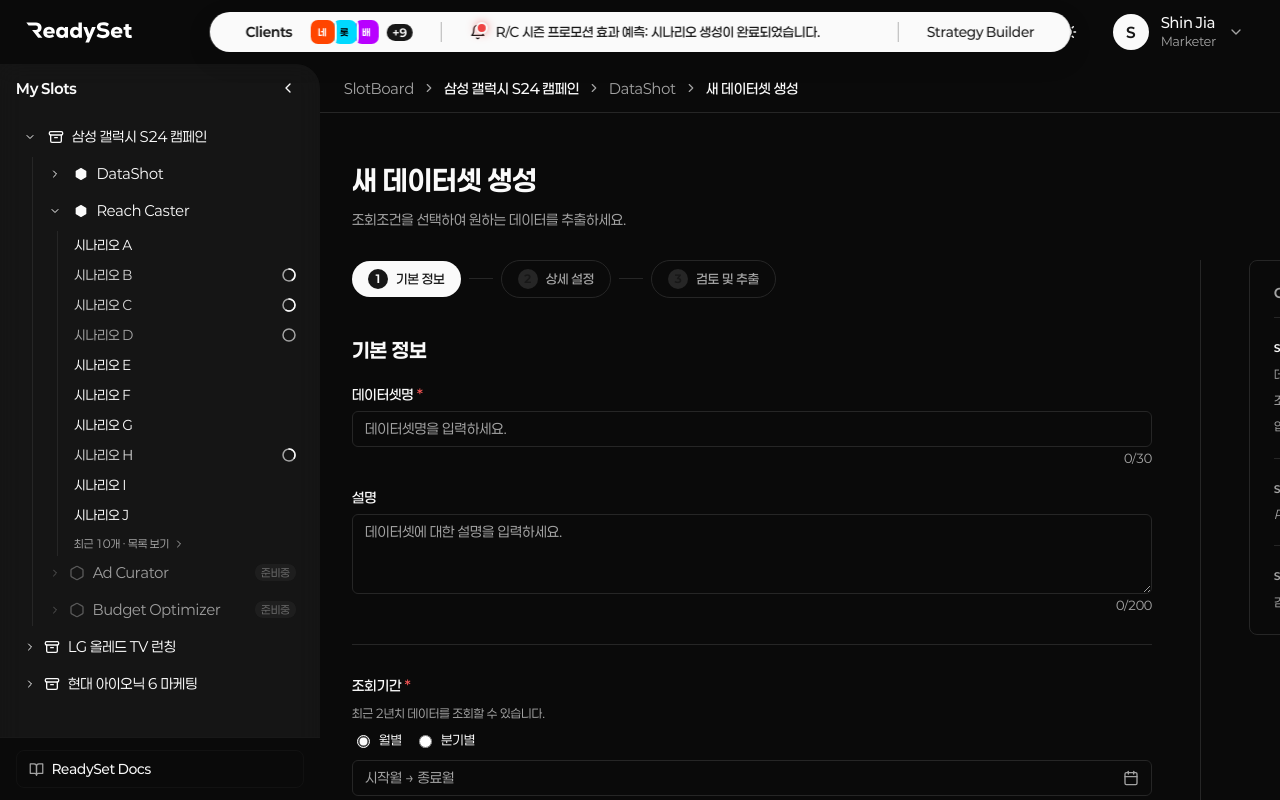
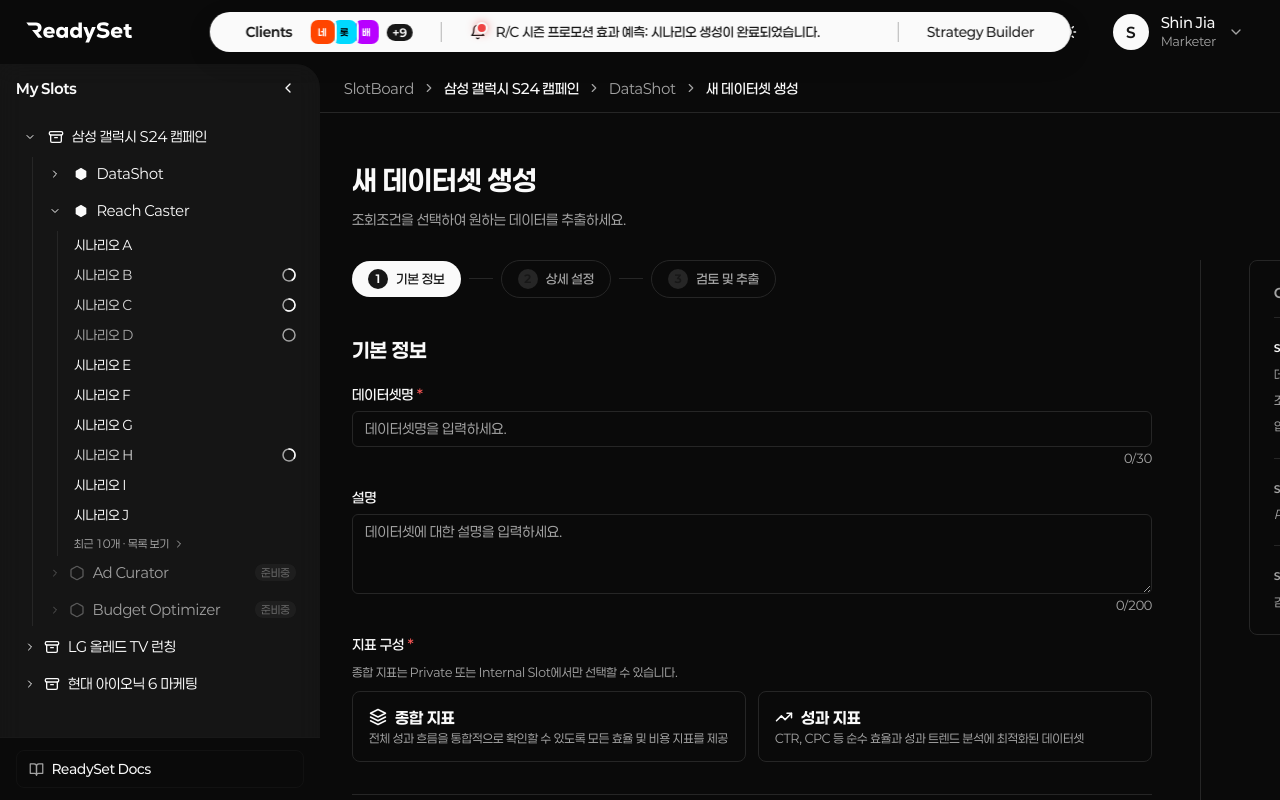
Before and after one commit to taetaej/ReadySet, a React (Vite) app: page /datashot/new in a window 1280 px wide. Shown: the top 800 px of the page. Built offline with nearby package versions, Linux system fonts and the light colour scheme.

Commit message:
feat: 데이터셋 생성 Step1에 지표 구성 선택 추가 (종합/성과)

```diff
--- a/src/components/datashot/CreateDatasetStep1.tsx
+++ b/src/components/datashot/CreateDatasetStep1.tsx
@@ -1,4 +1,4 @@
-import { ChevronRight } from 'lucide-react'
+import { ChevronRight, Layers, TrendingUp } from 'lucide-react'
 import { MonthRangePicker } from './MonthRangePicker'
 import { IndustryDialog } from './IndustryDialog'
 import { FormData, validateDateRange } from './createDatasetTypes'
@@ -61,6 +61,63 @@ export function CreateDatasetStep1({ formData, setFormData, validationActive, in
         <div style={{ textAlign: 'right', fontSize: '12px', color: 'hsl(var(--muted-foreground))', marginTop: '4px' }}>
           {(formData.description || '').length}/200
         </div>
+      </div>
+
+      {/* 데이터셋 용도 */}
+      <div style={{ marginBottom: '24px' }}>
+        <label style={{ display: 'block', fontSize: '14px', fontWeight: '500', marginBottom: '8px' }}>
+          지표 구성 <span style={{ color: 'hsl(var(--destructive))' }}>*</span>
+        </label>
+        <p style={{ fontSize: '12px', color: 'hsl(var(--muted-foreground))', marginBottom: '12px' }}>
+          종합 지표는 Private 또는 Internal Slot에서만 선택할 수 있습니다.
+        </p>
+        <div style={{ display: 'grid', gridTemplateColumns: '1fr 1fr', gap: '12px' }}>
+          <button
+            onClick={() => setFormData({ ...formData, purpose: 'internal' })}
+            style={{
+              padding: '16px',
+              border: `1px solid ${formData.purpose === 'internal' ? 'hsl(var(--primary))' : validationActive && !formData.purpose ? 'hsl(var(--destructive))' : 'hsl(var(--border))'}`,
+              borderRadius: '8px',
+              backgroundColor: formData.purpose === 'internal' ? 'hsl(var(--primary) / 0.1)' : 'transparent',
+              cursor: 'pointer',
+              textAlign: 'left',
+              transition: 'all 0.2s'
+            }}
+          >
+            <div style={{ display: 'flex', alignItems: 'center', gap: '8px', fontWeight: '600', fontSize: '16px', marginBottom: '4px', color: 'hsl(var(--foreground))' }}>
+              <Layers size={18} style={{ color: 'hsl(var(--foreground))' }} />
+              종합 지표
+            </div>
+            <div style={{ fontSize: '12px', color: 'hsl(var(--muted-foreground))' }}>
+              전체 성과 흐름을 통합적으로 확인할 수 있도록 모든 효율 및 비용 지표를 제공
+            </div>
+          </button>
+          <button
+            onClick={() => setFormData({ ...formData, purpose: 'external' })}
+            style={{
+              padding: '16px',
+              border: `1px solid ${formData.purpose === 'external' ? 'hsl(var(--primary))' : validationActive && !formData.purpose ? 'hsl(var(--destructive))' : 'hsl(var(--border))'}`,
+              borderRadius: '8px',
+              backgroundColor: formData.purpose === 'external' ? 'hsl(var(--primary) / 0.1)' : 'transparent',
+              cursor: 'pointer',
+              textAlign: 'left',
+              transition: 'all 0.2s'
+            }}
+          >
+            <div style={{ display: 'flex', alignItems: 'center', gap: '8px', fontWeight: '600', fontSize: '16px', marginBottom: '4px', color: 'hsl(var(--foreground))' }}>
+              <TrendingUp size={18} style={{ color: 'hsl(var(--foreground))' }} />
+              성과 지표
+            </div>
+            <div style={{ fontSize: '12px', color: 'hsl(var(--muted-foreground))' }}>
+              CTR, CPC 등 순수 효율과 성과 트렌드 분석에 최적화된 데이터셋
+            </div>
+          </button>
+        </div>
+        {validationActive && !formData.purpose && (
+          <div style={{ fontSize: '12px', color: 'hsl(var(--destructive))', marginTop: '8px' }}>
+            데이터셋 용도를 선택해주세요.
+          </div>
+        )}
       </div>
 
       <hr style={{ border: 'none', borderTop: '1px solid hsl(var(--border))', margin: '32px 0' }} />
--- a/src/components/datashot/createDatasetTypes.ts
+++ b/src/components/datashot/createDatasetTypes.ts
@@ -1,6 +1,7 @@
 export interface FormData {
   datasetName: string
   description: string
+  purpose: 'internal' | 'external' | ''
   media: string
   industries: string[]
   industryLevel: 'major' | 'mid' | 'minor' | null
@@ -20,6 +21,7 @@ export interface FormData {
 export const initialFormData: FormData = {
   datasetName: '',
   description: '',
+  purpose: '',
   media: '',
   industries: [],
   industryLevel: null,
```
